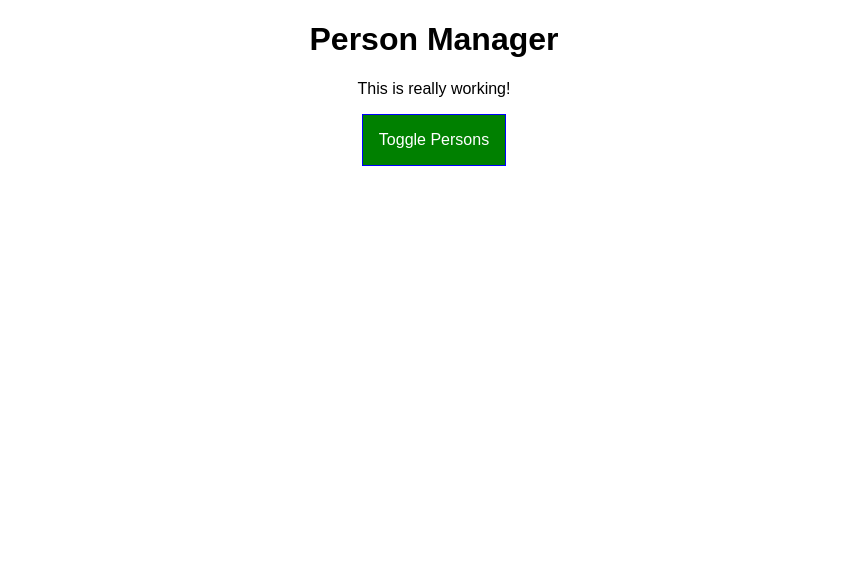
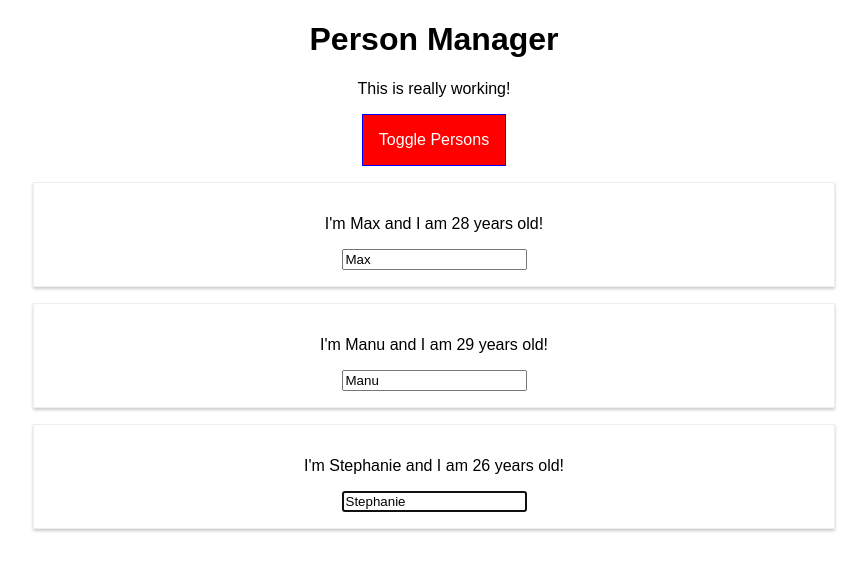
Before and after one commit to darthinvader/react-learning, a React app in the folder react-complete/: page / in a window 1280 px wide. Shown: the top 570 px of the page, without its empty margins (206-1073 px from the left). Built offline with nearby package versions, Linux system fonts and the light colour scheme.

Commit message:
[learning] ref with react hook

```diff
--- a/react-complete/src/components/Cockpit/Cockpit.js
+++ b/react-complete/src/components/Cockpit/Cockpit.js
@@ -1,8 +1,14 @@
-import React, { useEffect } from "react";
+import React, { useEffect, useRef } from "react";
 import classes from "./Cockpit.css";
 
 const cockpit = (props) => {
+  const toggleButtonRef = useRef(null);
+
   let btnClass = "";
+  useEffect(() => {
+    toggleButtonRef.current.click();
+  }, []);
+
   useEffect(() => {
     console.log("[Cockpit.js] useEffect");
     //Http request...
@@ -25,7 +31,11 @@
     <div className={classes.Cockpit}>
       <h1>{props.title}</h1>
       <p className={assignedClasses.join(" ")}>This is really working!</p>
-      <button className={btnClass} onClick={props.clicked}>
+      <button
+        ref={toggleButtonRef}
+        className={btnClass}
+        onClick={props.clicked}
+      >
         Toggle Persons
       </button>
     </div>
```
